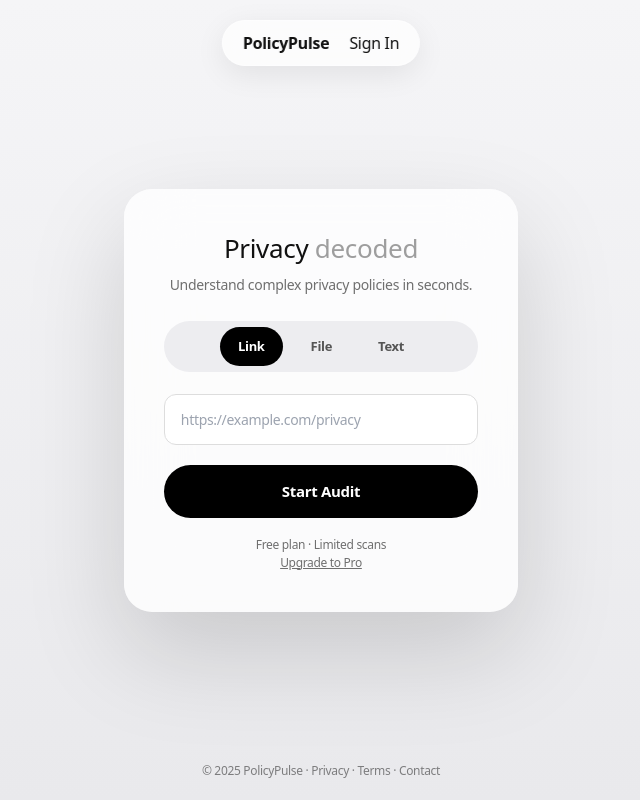
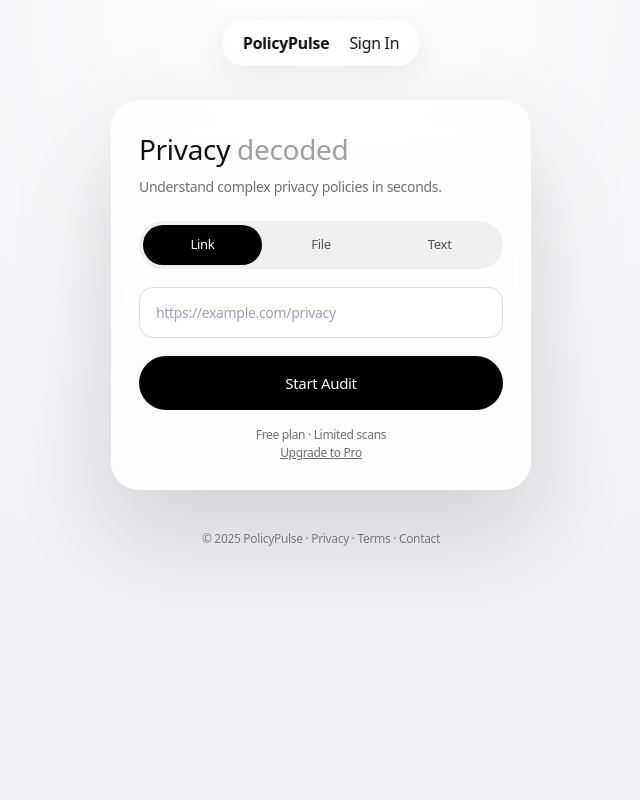
Before and after one commit to hitesh0702/policy-final-, a React (Vite) app: page / in a window 1280 px wide. Shown: the whole page, without its empty margins (319-959 px from the left). Built offline with nearby package versions, Linux system fonts and the light colour scheme; no server answers.

Commit message:
Update HomePage.tsx

```diff
--- a/components/HomePage.tsx
+++ b/components/HomePage.tsx
@@ -3,52 +3,43 @@
 
 import React, { useState } from "react";
 
-const tabBtn = (active: boolean): React.CSSProperties => ({
-  padding: "10px 18px",
-  borderRadius: 999,
-  border: "none",
-  cursor: "pointer",
-  fontSize: 13,
-  fontWeight: 600,
-  background: active ? "#000" : "transparent",
-  color: active ? "#fff" : "#555",
-});
+const glass: React.CSSProperties = {
+  background: "rgba(255,255,255,0.78)",
+  backdropFilter: "blur(28px)",
+  WebkitBackdropFilter: "blur(28px)",
+  borderRadius: 28,
+  boxShadow: "0 40px 100px rgba(0,0,0,0.15)",
+};
 
 const HomePage: React.FC = () => {
   const [mode, setMode] = useState<"link" | "file" | "text">("link");
-  const [dragOver, setDragOver] = useState(false);
 
   return (
     <div
       style={{
-    height: "100vh",
-    overflow: "hidden",
+        minHeight: "100vh",
         background:
-      "linear-gradient(180deg, #f5f5f7 0%, #e9e9ec 100%)",
+          "radial-gradient(circle at top, #ffffff 0%, #f1f1f4 60%)",
         display: "flex",
         flexDirection: "column",
-    justifyContent: "center",
+        alignItems: "center",
+        padding: "100px 16px 40px",
       }}
     >
       {/* CARD */}
       <div
         style={{
-          maxWidth: 520,
-          margin: "0 auto",
-          padding: 40,
-          borderRadius: 28,
-          background: "rgba(255,255,255,0.78)",
-          backdropFilter: "blur(30px)",
-          WebkitBackdropFilter: "blur(30px)",
-          boxShadow: "0 40px 100px rgba(0,0,0,0.15)",
-          textAlign: "center",
+          width: "100%",
+          maxWidth: 420,
+          padding: 28,
+          ...glass,
         }}
       >
-        <h1 style={{ fontSize: 26, marginBottom: 6 }}>
+        <h1 style={{ fontSize: 28, marginBottom: 6 }}>
           Privacy <span style={{ opacity: 0.4 }}>decoded</span>
         </h1>
 
-        <p style={{ fontSize: 14, opacity: 0.6, marginBottom: 26 }}>
+        <p style={{ opacity: 0.6, fontSize: 14, marginBottom: 24 }}>
           Understand complex privacy policies in seconds.
         </p>
 
@@ -56,108 +47,107 @@
         <div
           style={{
             display: "flex",
-            gap: 10,
-            justifyContent: "center",
-            marginBottom: 22,
-            background: "#ededf0",
-            padding: 6,
+            background: "rgba(0,0,0,0.06)",
             borderRadius: 999,
+            padding: 4,
+            marginBottom: 18,
           }}
         >
-          <button style={tabBtn(mode === "link")} onClick={() => setMode("link")}>
-            Link
+          {["link", "file", "text"].map((t) => (
+            <button
+              key={t}
+              onClick={() => setMode(t as any)}
+              style={{
+                flex: 1,
+                padding: "10px 0",
+                borderRadius: 999,
+                border: "none",
+                background: mode === t ? "#000" : "transparent",
+                color: mode === t ? "#fff" : "#555",
+                fontSize: 13,
+                cursor: "pointer",
+              }}
+            >
+              {t.charAt(0).toUpperCase() + t.slice(1)}
             </button>
-          <button style={tabBtn(mode === "file")} onClick={() => setMode("file")}>
-            File
-          </button>
-          <button style={tabBtn(mode === "text")} onClick={() => setMode("text")}>
-            Text
-          </button>
+          ))}
         </div>
 
-        {/* CONTENT */}
+        {/* INPUT AREA */}
         {mode === "link" && (
           <input
             placeholder="https://example.com/privacy"
             style={{
               width: "100%",
               padding: "14px 16px",
-              borderRadius: 12,
+              borderRadius: 14,
               border: "1px solid #ddd",
+              marginBottom: 18,
               fontSize: 14,
-              marginBottom: 20,
-            }}
-          />
-        )}
-
-        {mode === "text" && (
-          <textarea
-            placeholder="Paste privacy policy text here…"
-            rows={6}
-            style={{
-              width: "100%",
-              padding: 14,
-              borderRadius: 12,
-              border: "1px solid #ddd",
-              fontSize: 14,
-              resize: "vertical",
-              marginBottom: 20,
             }}
           />
         )}
 
         {mode === "file" && (
           <div
-            onDragOver={(e) => {
-              e.preventDefault();
-              setDragOver(true);
-            }}
-            onDragLeave={() => setDragOver(false)}
-            onDrop={(e) => {
-              e.preventDefault();
-              setDragOver(false);
-            }}
             style={{
-              border: `2px dashed ${dragOver ? "#000" : "#ccc"}`,
+              border: "1.5px dashed #ccc",
               borderRadius: 16,
-              padding: 30,
-              fontSize: 14,
-              marginBottom: 20,
-              background: dragOver ? "#f1f1f3" : "transparent",
+              padding: 24,
+              textAlign: "center",
+              fontSize: 13,
+              marginBottom: 18,
+              color: "#666",
             }}
           >
-            <strong>Drag & drop</strong> your privacy policy file
+            Drag & drop privacy policy PDF
             <br />
-            <span style={{ opacity: 0.6 }}>
-              or click to upload (PDF / DOC / TXT)
-            </span>
-
-            <input
-              type="file"
-              style={{ display: "none" }}
-            />
+            <span style={{ opacity: 0.6 }}>or tap to upload</span>
+            <input type="file" style={{ display: "none" }} />
           </div>
         )}
 
-        {/* ACTION */}
+        {mode === "text" && (
+          <textarea
+            placeholder="Paste privacy policy text here…"
+            style={{
+              width: "100%",
+              minHeight: 120,
+              padding: 14,
+              borderRadius: 14,
+              border: "1px solid #ddd",
+              marginBottom: 18,
+              fontSize: 14,
+              resize: "none",
+            }}
+          />
+        )}
+
+        {/* BUTTON */}
         <button
           style={{
             width: "100%",
-            padding: "15px 0",
+            padding: "16px 0",
             borderRadius: 999,
             background: "#000",
             color: "#fff",
+            border: "none",
             fontSize: 15,
-            fontWeight: 600,
-            border: "none",
             cursor: "pointer",
           }}
         >
           Start Audit
         </button>
 
-        {/* PLAN */}
-        <div style={{ marginTop: 18, fontSize: 12, opacity: 0.6 }}>
+        {/* FOOTNOTE */}
+        <div
+          style={{
+            marginTop: 16,
+            textAlign: "center",
+            fontSize: 12,
+            opacity: 0.6,
+          }}
+        >
           Free plan · Limited scans
           <br />
           <span style={{ textDecoration: "underline", cursor: "pointer" }}>
@@ -169,12 +159,10 @@
       {/* FOOTER */}
       <footer
         style={{
-    position: "absolute",
-    bottom: 20,
-    width: "100%",
-    textAlign: "center",
+          marginTop: 40,
           fontSize: 12,
           opacity: 0.5,
+          textAlign: "center",
         }}
       >
         © 2025 PolicyPulse · Privacy · Terms · Contact
```
Lines whose indentation alone changed are shown as unchanged.
